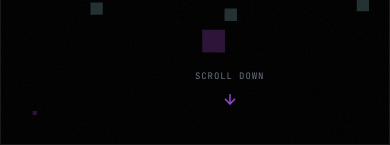
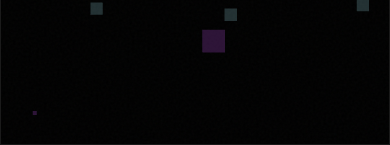
Before and after one commit to Thakur-Akshay04/portfolio, a Next.js app: page / in a window 390 px wide. Shown: the part 699-844 px from the top of the page. Built offline with nearby package versions, Linux system fonts and the light colour scheme.

Commit message:
style: hide scroll down indicator on phone and tablet screen widths

```diff
--- a/components/sections/Hero.tsx
+++ b/components/sections/Hero.tsx
@@ -171,7 +171,7 @@ export default function Hero() {
         animate={{ y: [0, 8, 0] }}
         transition={{ repeat: Infinity, duration: 1.8, ease: "easeInOut" }}
         onClick={() => scrollToSection("about")}
-        className="absolute bottom-10 left-1/2 -translate-x-1/2 cursor-pointer flex flex-col items-center gap-2 text-gray-500 hover:text-white transition-colors"
+        className="hidden lg:flex absolute bottom-10 left-1/2 -translate-x-1/2 cursor-pointer flex-col items-center gap-2 text-gray-500 hover:text-white transition-colors"
       >
         <span className="font-mono text-[9px] uppercase tracking-widest">Scroll Down</span>
         <ArrowDown className="w-4 h-4 text-accent-purple" />
```
